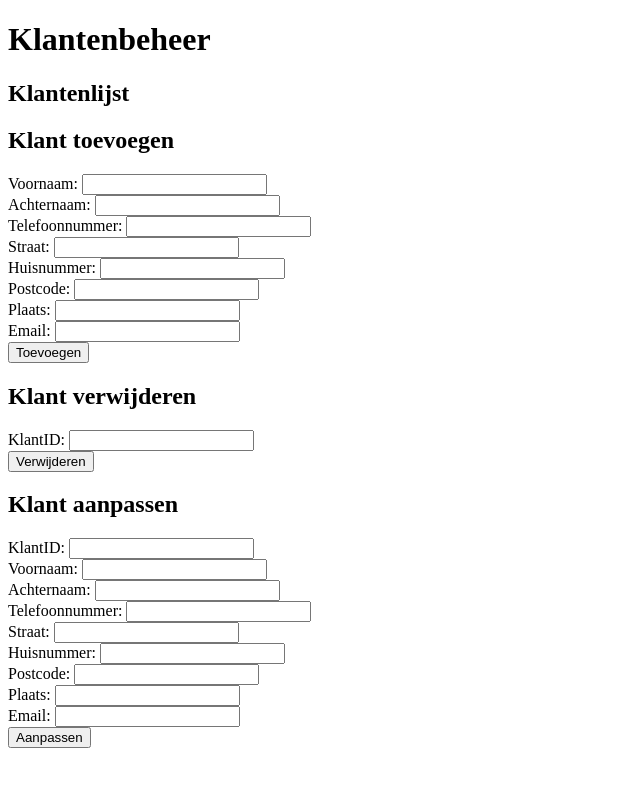
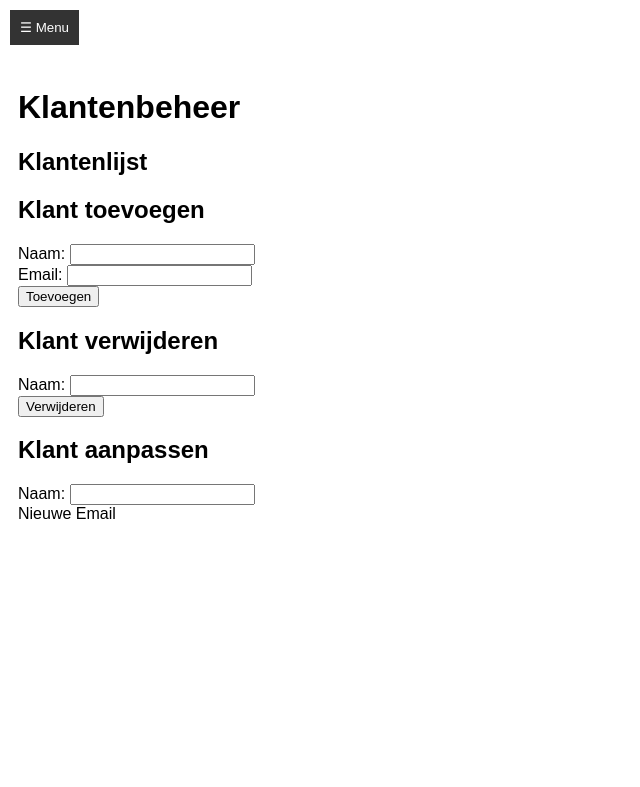
Before and after one commit to SjoerdGroenheide/KarelCode, a PHP site: page /Klantenbestand.php in a window 1280 px wide. Shown: the top 787 px of the page, without its empty margins (0-640 px from the left). Run offline with PHP 8.4, Linux system fonts and the light colour scheme; data that the repository does not hold is empty.

Commit message:
Update Klantenbestand.php

```diff
--- a/Klantenbestand.php
+++ b/Klantenbestand.php
@@ -1,60 +1,128 @@
 <?php
 session_start();
 
-// Database configuratie
-$host = "localhost";
-$dbname = "karelveenstra";
-$username = "root"; // Pas aan indien nodig
-$password = ""; // Vul je databasewachtwoord in
+class Klant {
+    public $naam;
+    public $email;
+    public $adres = [];
+    public $telefoonnummers = [];
 
-try {
-    $pdo = new PDO("mysql:host=$host;dbname=$dbname", $username, $password);
-    $pdo->setAttribute(PDO::ATTR_ERRMODE, PDO::ERRMODE_EXCEPTION);
-} catch (PDOException $e) {
-    die("Fout bij verbinding met database: " . $e->getMessage());
+    public function __construct($naam, $email) {
+        $this->naam = $naam;
+        $this->email = $email;
     }
 
-// Functie om klanten weer te geven
-function klantenWeergeven($pdo) {
-    $stmt = $pdo->query("SELECT * FROM klanten");
-    return $stmt->fetchAll(PDO::FETCH_ASSOC);
+    public function voegAdresToe($straat, $huisnummer, $postcode, $plaats) {
+        $this->adres = [
+            'straat' => $straat,
+            'huisnummer' => $huisnummer,
+            'postcode' => $postcode,
+            'plaats' => $plaats
+        ];
     }
 
-// Formulierverwerking
+    public function verwijderAdres() {
+        $this->adres = [];
+    }
+
+    public function voegTelefoonnummerToe($nummer) {
+        $this->telefoonnummers[] = $nummer;
+    }
+
+    public function verwijderTelefoonnummer($nummer) {
+        $index = array_search($nummer, $this->telefoonnummers);
+        if ($index !== false) {
+            unset($this->telefoonnummers[$index]);
+            $this->telefoonnummers = array_values($this->telefoonnummers);
+        }
+    }
+
+    public function __toString() {
+        $adresString = empty($this->adres) ? "Geen adres beschikbaar" : implode(", ", $this->adres);
+        $telefoonString = empty($this->telefoonnummers) ? "Geen telefoonnummers beschikbaar" : implode(", ", $this->telefoonnummers);
+
+        return "Naam: {$this->naam}, Email: {$this->email}, Adres: {$adresString}, Telefoonnummers: {$telefoonString}";
+    }
+}
+
+class KlantenSchema {
+    public $klanten = [];
+
+    public function klantToevoegen($naam, $email) {
+        $nieuweKlant = new Klant($naam, $email);
+        $this->klanten[] = $nieuweKlant;
+    }
+
+    public function klantVerwijderen($naam) {
+        foreach ($this->klanten as $index => $klant) {
+            if ($klant->naam == $naam) {
+                unset($this->klanten[$index]);
+                $this->klanten = array_values($this->klanten);
+                return true;
+            }
+        }
+        return false;
+    }
+
+    public function klantAanpassen($naam, $nieuwe_email = null) {
+        foreach ($this->klanten as $klant) {
+            if ($klant->naam == $naam) {
+                if ($nieuwe_email) {
+                    $klant->email = $nieuwe_email;
+                }
+                return true;
+            }
+        }
+        return false;
+    }
+
+    public function klantenWeergeven() {
+        return $this->klanten;
+    }
+}
+
+if (!isset($_SESSION['schema'])) {
+    $_SESSION['schema'] = serialize(new KlantenSchema());
+}
+
+$schema = unserialize($_SESSION['schema']);
+
 if ($_SERVER['REQUEST_METHOD'] == 'POST') {
     $actie = $_POST['actie'];
 
     if ($actie == 'toevoegen') {
-        $stmt = $pdo->prepare("INSERT INTO klanten (Voornaam, Achternaam, TelefoonNummer, Straat, Huisnummer, Postcode, Plaats, Email)
-            VALUES (:voornaam, :achternaam, :telefoonnummer, :straat, :huisnummer, :postcode, :plaats, :email)");
-        $stmt->execute([
-            'voornaam' => $_POST['voornaam'],
-            'achternaam' => $_POST['achternaam'],
-            'telefoonnummer' => $_POST['telefoonnummer'],
-            'straat' => $_POST['straat'],
-            'huisnummer' => $_POST['huisnummer'],
-            'postcode' => $_POST['postcode'],
-            'plaats' => $_POST['plaats'],
-            'email' => $_POST['email']
-        ]);
+        $schema->klantToevoegen($_POST['naam'], $_POST['email']);
     } elseif ($actie == 'verwijderen') {
-        $stmt = $pdo->prepare("DELETE FROM klanten WHERE KlantID = :klantid");
-        $stmt->execute(['klantid' => $_POST['klantid']]);
+        $schema->klantVerwijderen($_POST['naam']);
     } elseif ($actie == 'aanpassen') {
-        $stmt = $pdo->prepare("UPDATE klanten SET Voornaam = :voornaam, Achternaam = :achternaam, TelefoonNummer = :telefoonnummer,
-            Straat = :straat, Huisnummer = :huisnummer, Postcode = :postcode, Plaats = :plaats, Email = :email WHERE KlantID = :klantid");
-        $stmt->execute([
-            'voornaam' => $_POST['voornaam'],
-            'achternaam' => $_POST['achternaam'],
-            'telefoonnummer' => $_POST['telefoonnummer'],
-            'straat' => $_POST['straat'],
-            'huisnummer' => $_POST['huisnummer'],
-            'postcode' => $_POST['postcode'],
-            'plaats' => $_POST['plaats'],
-            'email' => $_POST['email'],
-            'klantid' => $_POST['klantid']
-        ]);
+        $schema->klantAanpassen($_POST['naam'], $_POST['nieuwe_email']);
+    } elseif ($actie == 'adres_toevoegen') {
+        foreach ($schema->klantenWeergeven() as $klant) {
+            if ($klant->naam == $_POST['naam']) {
+                $klant->voegAdresToe($_POST['straat'], $_POST['huisnummer'], $_POST['postcode'], $_POST['plaats']);
             }
+        }
+    } elseif ($actie == 'adres_verwijderen') {
+        foreach ($schema->klantenWeergeven() as $klant) {
+            if ($klant->naam == $_POST['naam']) {
+                $klant->verwijderAdres();
+            }
+        }
+    } elseif ($actie == 'telefoon_toevoegen') {
+        foreach ($schema->klantenWeergeven() as $klant) {
+            if ($klant->naam == $_POST['naam']) {
+                $klant->voegTelefoonnummerToe($_POST['telefoon']);
+            }
+        }
+    } elseif ($actie == 'telefoon_verwijderen') {
+        foreach ($schema->klantenWeergeven() as $klant) {
+            if ($klant->naam == $_POST['naam']) {
+                $klant->verwijderTelefoonnummer($_POST['telefoon']);
+            }
+        }
+    }
+
+    $_SESSION['schema'] = serialize($schema);
 }
 ?>
 
@@ -64,54 +132,93 @@ if ($_SERVER['REQUEST_METHOD'] == 'POST') {
     <meta charset="UTF-8">
     <meta name="viewport" content="width=device-width, initial-scale=1.0">
     <title>Klantenbeheer</title>
+    <style>
+        body {
+            font-family: Arial, sans-serif;
+        }
+        .navbar {
+            position: fixed;
+            top: 0;
+            left: 0;
+            background-color: #333;
+            color: white;
+            width: 250px;
+            height: 100%;
+            transform: translateX(-250px);
+            transition: transform 0.3s ease;
+            overflow: auto;
+            padding-top: 20px;
+        }
+        .navbar.active {
+            transform: translateX(0);
+        }
+        .navbar a {
+            display: block;
+            color: white;
+            padding: 10px;
+            text-decoration: none;
+        }
+        .navbar a:hover {
+            background-color: #575757;
+        }
+        .menu-button {
+            position: fixed;
+            top: 10px;
+            left: 10px;
+            background-color: #333;
+            color: white;
+            border: none;
+            padding: 10px;
+            cursor: pointer;
+            z-index: 1000;
+        }
+        .menu-button:focus {
+            outline: none;
+        }
+        .content {
+            margin-left: 10px;
+            padding-top: 60px;
+        }
+    </style>
 </head>
 <body>
+    <button class="menu-button" onclick="toggleMenu()">☰ Menu</button>
+
+    <div class="navbar" id="navbar">
+        <a href="#klantenlijst">Klantenlijst</a>
+        <a href="#toevoegen">Klant toevoegen</a>
+        <a href="#verwijderen">Klant verwijderen</a>
+        <a href="#aanpassen">Klant aanpassen</a>
+        <a href="#adres">Adres beheren</a>
+        <a href="#telefoon">Telefoon beheren</a>
+    </div>
+
+    <div class="content">
         <h1>Klantenbeheer</h1>
-    <h2>Klantenlijst</h2>
+        <h2 id="klantenlijst">Klantenlijst</h2>
         <ul>
-        <?php foreach (klantenWeergeven($pdo) as $klant): ?>
-            <li>
-                <?= "ID: {$klant['KlantID']}, Naam: {$klant['Voornaam']} {$klant['Achternaam']},
-                Telefoon: {$klant['TelefoonNummer']}, Adres: {$klant['Straat']} {$klant['Huisnummer']},
-                {$klant['postcode']} {$klant['Plaats']}, Email: {$klant['Email']}" ?>
-            </li>
+            <?php foreach ($schema->klantenWeergeven() as $klant): ?>
+                <li><?= $klant ?></li>
             <?php endforeach; ?>
         </ul>
 
-    <h2>Klant toevoegen</h2>
+        <h2 id="toevoegen">Klant toevoegen</h2>
         <form method="post">
             <input type="hidden" name="actie" value="toevoegen">
-        <label>Voornaam: <input type="text" name="voornaam" required></label><br>
-        <label>Achternaam: <input type="text" name="achternaam" required></label><br>
-        <label>Telefoonnummer: <input type="text" name="telefoonnummer" required></label><br>
-        <label>Straat: <input type="text" name="straat" required></label><br>
-        <label>Huisnummer: <input type="text" name="huisnummer" required></label><br>
-        <label>Postcode: <input type="text" name="postcode" required></label><br>
-        <label>Plaats: <input type="text" name="plaats" required></label><br>
+            <label>Naam: <input type="text" name="naam" required></label><br>
             <label>Email: <input type="email" name="email" required></label><br>
             <button type="submit">Toevoegen</button>
         </form>
 
-    <h2>Klant verwijderen</h2>
+        <h2 id="verwijderen">Klant verwijderen</h2>
         <form method="post">
             <input type="hidden" name="actie" value="verwijderen">
-        <label>KlantID: <input type="text" name="klantid" required></label><br>
+            <label>Naam: <input type="text" name="naam" required></label><br>
             <button type="submit">Verwijderen</button>
         </form>
 
-    <h2>Klant aanpassen</h2>
+        <h2 id="aanpassen">Klant aanpassen</h2>
         <form method="post">
             <input type="hidden" name="actie" value="aanpassen">
-        <label>KlantID: <input type="text" name="klantid" required></label><br>
-        <label>Voornaam: <input type="text" name="voornaam" required></label><br>
-        <label>Achternaam: <input type="text" name="achternaam" required></label><br>
-        <label>Telefoonnummer: <input type="text" name="telefoonnummer" required></label><br>
-        <label>Straat: <input type="text" name="straat" required></label><br>
-        <label>Huisnummer: <input type="text" name="huisnummer" required></label><br>
-        <label>Postcode: <input type="text" name="postcode" required></label><br>
-        <label>Plaats: <input type="text" name="plaats" required></label><br>
-        <label>Email: <input type="email" name="email" required></label><br>
-        <button type="submit">Aanpassen</button>
-    </form>
-</body>
-</html>
+            <label>Naam: <input type="text" name="naam" required></label><br>
+            <label>Nieuwe Email
```
Lines whose indentation alone changed are shown as unchanged.
